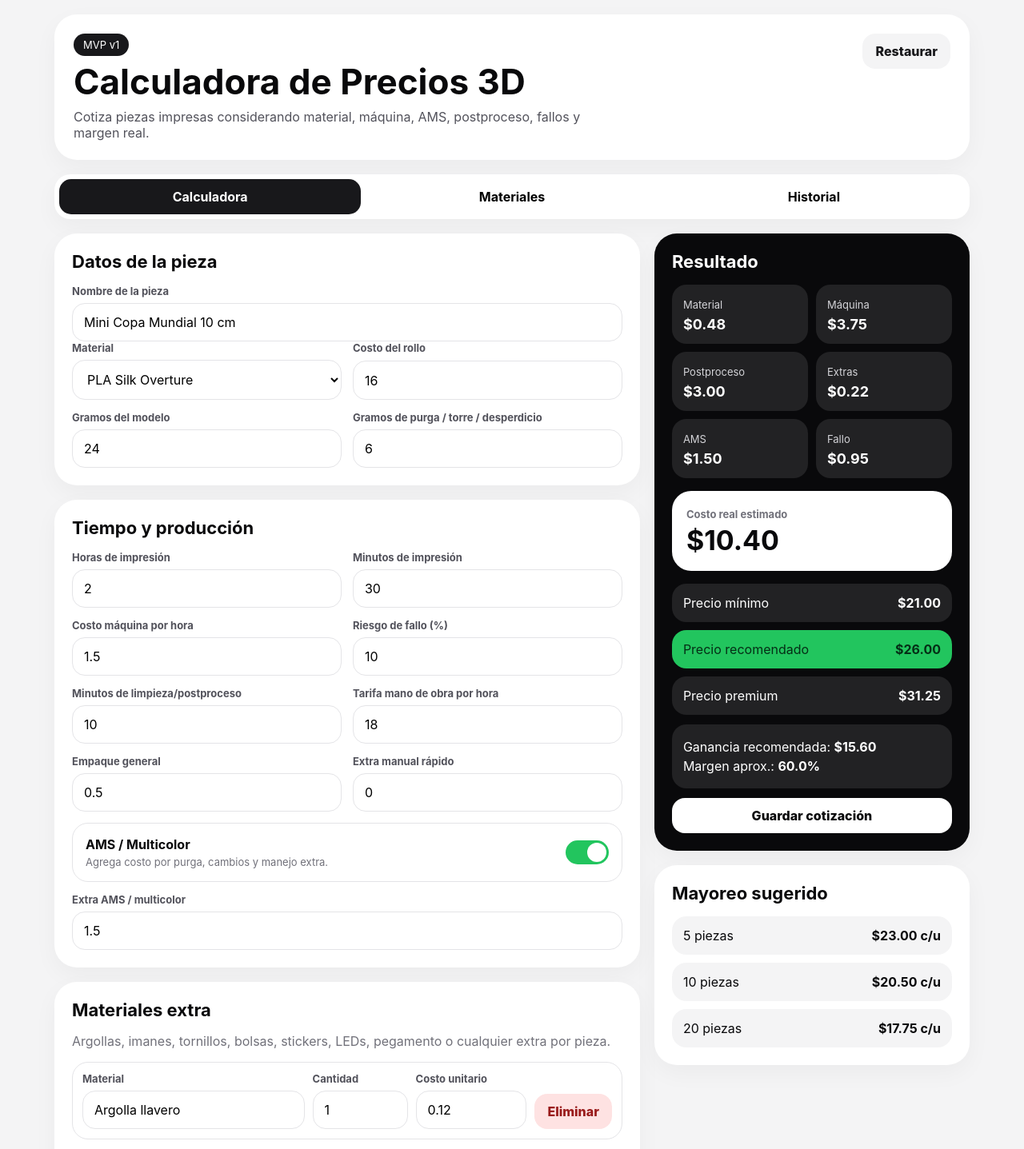
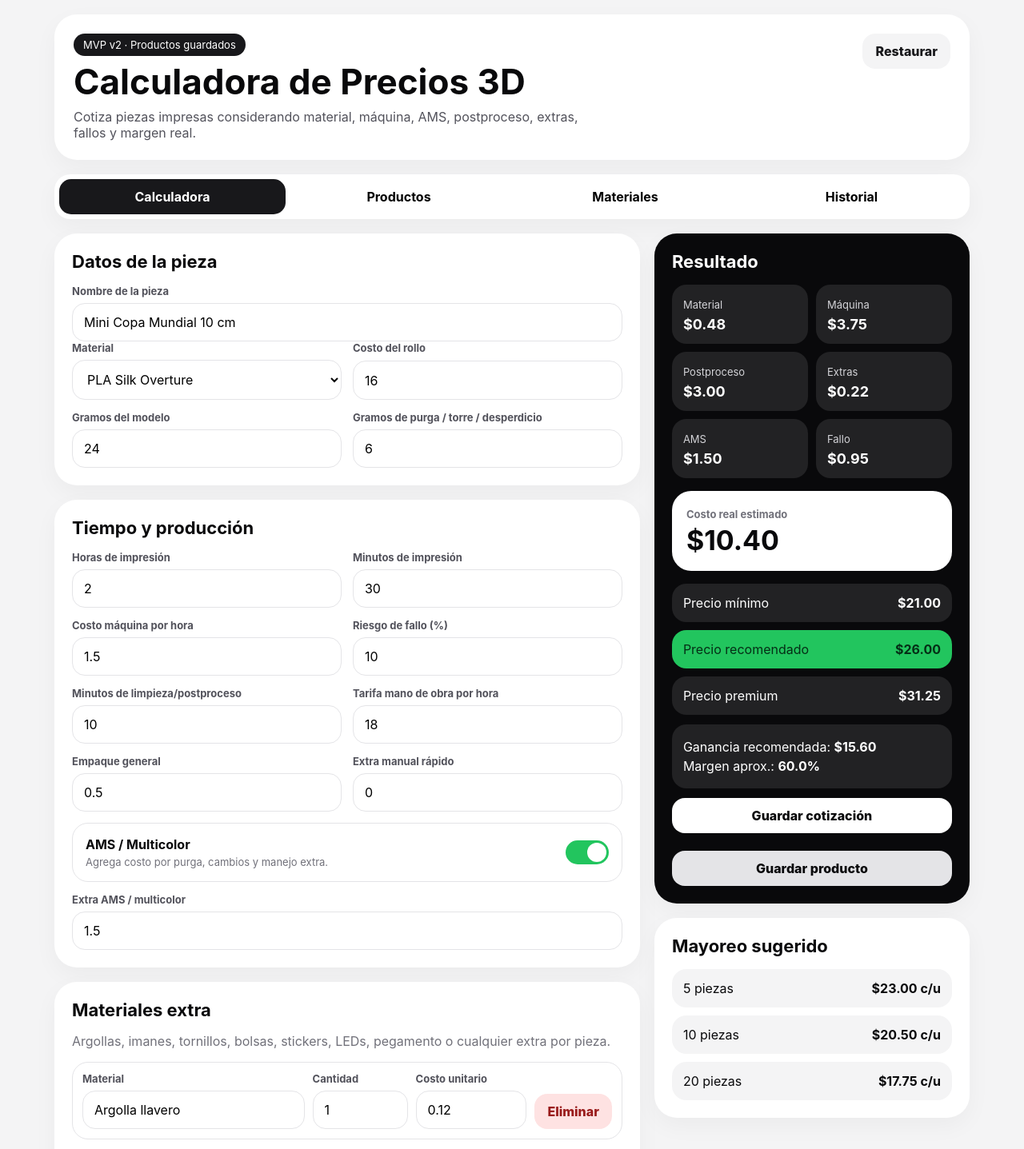
Before and after one commit to RotciV191/calculadora-precios-3d, a React (Vite) app: page / in a window 1280 px wide. Shown: the top 1437 px of the page at 80% size. Built offline with nearby package versions, Linux system fonts and the light colour scheme.

Commit message:
Add files via upload
Add Saved Products

```diff
--- a/src/main.jsx
+++ b/src/main.jsx
@@ -67,12 +67,14 @@ function App() {
   const [tab, setTab] = useState("calculator");
   const [materials, setMaterials] = useState(() => loadStorage("materials", DEFAULT_MATERIALS));
   const [quotes, setQuotes] = useState(() => loadStorage("quotes", []));
+  const [products, setProducts] = useState(() => loadStorage("products", []));
   const [extraMaterials, setExtraMaterials] = useState(() => loadStorage("extraMaterials", DEFAULT_EXTRAS));
   const [form, setForm] = useState(() => loadStorage("form", DEFAULT_FORM));
   const [selectedMaterialId, setSelectedMaterialId] = useState(() => loadStorage("selectedMaterialId", DEFAULT_MATERIALS[0].id));
 
   useEffect(() => localStorage.setItem("materials", JSON.stringify(materials)), [materials]);
   useEffect(() => localStorage.setItem("quotes", JSON.stringify(quotes)), [quotes]);
+  useEffect(() => localStorage.setItem("products", JSON.stringify(products)), [products]);
   useEffect(() => localStorage.setItem("extraMaterials", JSON.stringify(extraMaterials)), [extraMaterials]);
   useEffect(() => localStorage.setItem("form", JSON.stringify(form)), [form]);
   useEffect(() => localStorage.setItem("selectedMaterialId", JSON.stringify(selectedMaterialId)), [selectedMaterialId]);
@@ -183,12 +185,53 @@ function App() {
     setQuotes((current) => [quote, ...current]);
   };
 
+  const saveProduct = () => {
+    const productName = form.productName?.trim() || "Producto sin nombre";
+    const product = {
+      id: crypto.randomUUID(),
+      name: productName,
+      date: new Date().toLocaleDateString(),
+      selectedMaterialId,
+      form: { ...form, productName },
+      extraMaterials: extraMaterials.map((item) => ({ ...item })),
+      preview: {
+        grams: result.totalGrams,
+        realCost: result.realCost,
+        recommendedPrice: result.recommendedPrice,
+        materialName: selectedMaterial?.name || "Material"
+      }
+    };
+    setProducts((current) => [product, ...current]);
+  };
+
+  const loadProduct = (product) => {
+    setForm(product.form);
+    setSelectedMaterialId(product.selectedMaterialId);
+    setExtraMaterials(product.extraMaterials || []);
+    setTab("calculator");
+  };
+
+  const removeProduct = (id) => {
+    setProducts((current) => current.filter((product) => product.id !== id));
+  };
+
+  const duplicateProduct = (product) => {
+    const copy = {
+      ...product,
+      id: crypto.randomUUID(),
+      name: `${product.name} copia`,
+      date: new Date().toLocaleDateString()
+    };
+    setProducts((current) => [copy, ...current]);
+  };
+
   const removeQuote = (id) => setQuotes((current) => current.filter((quote) => quote.id !== id));
 
   const resetAll = () => {
     if (!confirm("¿Seguro que quieres borrar historial y restaurar valores?")) return;
     setMaterials(DEFAULT_MATERIALS);
     setQuotes([]);
+    setProducts([]);
     setExtraMaterials(DEFAULT_EXTRAS);
     setForm(DEFAULT_FORM);
     setSelectedMaterialId(DEFAULT_MATERIALS[0].id);
@@ -198,15 +241,16 @@ function App() {
     <main className="app">
       <header className="hero">
         <div>
-          <p className="eyebrow">MVP v1</p>
+          <p className="eyebrow">MVP v2 · Productos guardados</p>
           <h1>Calculadora de Precios 3D</h1>
-          <p>Cotiza piezas impresas considerando material, máquina, AMS, postproceso, fallos y margen real.</p>
+          <p>Cotiza piezas impresas considerando material, máquina, AMS, postproceso, extras, fallos y margen real.</p>
         </div>
         <button className="ghost" onClick={resetAll}>Restaurar</button>
       </header>
 
       <nav className="tabs">
         <button className={tab === "calculator" ? "active" : ""} onClick={() => setTab("calculator")}>Calculadora</button>
+        <button className={tab === "products" ? "active" : ""} onClick={() => setTab("products")}>Productos</button>
         <button className={tab === "materials" ? "active" : ""} onClick={() => setTab("materials")}>Materiales</button>
         <button className={tab === "history" ? "active" : ""} onClick={() => setTab("history")}>Historial</button>
       </nav>
@@ -339,7 +383,10 @@ function App() {
                 <p>Margen aprox.: <strong>{result.marginRecommended.toFixed(1)}%</strong></p>
               </div>
 
-              <button className="primary" onClick={saveQuote}>Guardar cotización</button>
+              <div className="action-grid">
+                <button className="primary" onClick={saveQuote}>Guardar cotización</button>
+                <button className="secondary light" onClick={saveProduct}>Guardar producto</button>
+              </div>
             </Card>
 
             <Card title="Mayoreo sugerido">
@@ -348,6 +395,35 @@ function App() {
               <PriceRow label="20 piezas" value={`${money(result.wholesale20)} c/u`} />
             </Card>
           </aside>
+        </section>
+      )}
+
+      {tab === "products" && (
+        <section className="single">
+          <Card title="Productos guardados">
+            <p className="muted">Guarda productos que repites seguido. Luego puedes cargarlos a la calculadora con un clic.</p>
+            <button className="secondary" onClick={saveProduct}>Guardar producto actual</button>
+            {products.length === 0 ? (
+              <p className="empty">Aún no has guardado productos.</p>
+            ) : (
+              <div className="product-list">
+                {products.map((product) => (
+                  <div className="product-card" key={product.id}>
+                    <div>
+                      <strong>{product.name}</strong>
+                      <p>{product.date} · {product.preview?.materialName || "Material"} · {Number(product.preview?.grams || 0).toFixed(1)} g</p>
+                      <p>Costo real: <b>{money(product.preview?.realCost || 0)}</b> · Recomendado: <b>{money(product.preview?.recommendedPrice || 0)}</b></p>
+                    </div>
+                    <div className="product-actions">
+                      <button className="primary small" onClick={() => loadProduct(product)}>Cargar</button>
+                      <button className="secondary small" onClick={() => duplicateProduct(product)}>Duplicar</button>
+                      <button className="danger small" onClick={() => removeProduct(product.id)}>Eliminar</button>
+                    </div>
+                  </div>
+                ))}
+              </div>
+            )}
+          </Card>
         </section>
       )}
 
--- a/src/styles.css
+++ b/src/styles.css
@@ -58,7 +58,7 @@ h1 {
 
 .tabs {
   display: grid;
-  grid-template-columns: repeat(3, 1fr);
+  grid-template-columns: repeat(4, 1fr);
   background: white;
   border-radius: 20px;
   padding: 6px;
@@ -161,9 +161,7 @@ input:focus, select:focus {
   font-size: 13px;
 }
 
-.switch input {
-  display: none;
-}
+.switch input { display: none; }
 
 .switch span {
   display: block;
@@ -187,13 +185,9 @@ input:focus, select:focus {
   transition: .2s;
 }
 
-.switch input:checked + span {
-  background: #22c55e;
-}
+.switch input:checked + span { background: #22c55e; }
 
-.switch input:checked + span::after {
-  left: 27px;
-}
+.switch input:checked + span::after { left: 27px; }
 
 .extras {
   display: grid;
@@ -222,9 +216,7 @@ input:focus, select:focus {
   margin-top: 10px;
 }
 
-.card.dark .price-row {
-  background: rgba(255,255,255,.1);
-}
+.card.dark .price-row { background: rgba(255,255,255,.1); }
 
 .price-row.highlight {
   background: #22c55e !important;
@@ -281,9 +273,7 @@ input:focus, select:focus {
   margin: 12px 0;
 }
 
-.note p {
-  margin: 4px 0;
-}
+.note p { margin: 4px 0; }
 
 .primary, .secondary, .ghost, .danger {
   border: 0;
@@ -305,6 +295,11 @@ input:focus, select:focus {
   margin-top: 12px;
 }
 
+.secondary.light {
+  background: #e4e4e7;
+  color: #09090b;
+}
+
 .ghost {
   background: #f4f4f5;
   color: #18181b;
@@ -315,9 +310,13 @@ input:focus, select:focus {
   color: #991b1b;
 }
 
-.muted, .empty {
-  color: #71717a;
+.small {
+  width: auto;
+  padding: 10px 12px;
+  margin: 0;
 }
+
+.muted, .empty { color: #71717a; }
 
 .material-list {
   display: grid;
@@ -334,12 +333,13 @@ input:focus, select:focus {
   gap: 12px;
 }
 
-.quote-list {
+.quote-list, .product-list {
   display: grid;
   gap: 12px;
+  margin-top: 16px;
 }
 
-.quote {
+.quote, .product-card {
   border: 1px solid #e4e4e7;
   border-radius: 22px;
   padding: 16px;
@@ -349,14 +349,23 @@ input:focus, select:focus {
   gap: 14px;
 }
 
-.quote p {
+.product-card {
+  grid-template-columns: 1fr auto;
+}
+
+.product-card p, .quote p {
   margin: 5px 0 0;
   color: #71717a;
 }
 
-.quote-price {
-  text-align: right;
+.product-actions {
+  display: flex;
+  flex-wrap: wrap;
+  gap: 8px;
+  justify-content: flex-end;
 }
+
+.quote-price { text-align: right; }
 
 .quote-price span {
   display: block;
@@ -364,11 +373,19 @@ input:focus, select:focus {
   font-size: 12px;
 }
 
+.action-grid {
+  display: grid;
+  gap: 10px;
+}
+
 @media (max-width: 860px) {
   .app { padding: 12px; }
   .hero { flex-direction: column; }
+  .tabs { grid-template-columns: repeat(2, 1fr); }
   .layout { grid-template-columns: 1fr; }
   .grid2, .material-list, .summary-grid { grid-template-columns: 1fr; }
   .extra-row { grid-template-columns: 1fr; }
-  .quote { grid-template-columns: 1fr; }
+  .quote, .product-card { grid-template-columns: 1fr; }
+  .product-actions { justify-content: stretch; }
+  .product-actions button { width: 100%; }
 }
```
Also changed, not shown: 1 other file (tests, documents, lock files or other folders).
